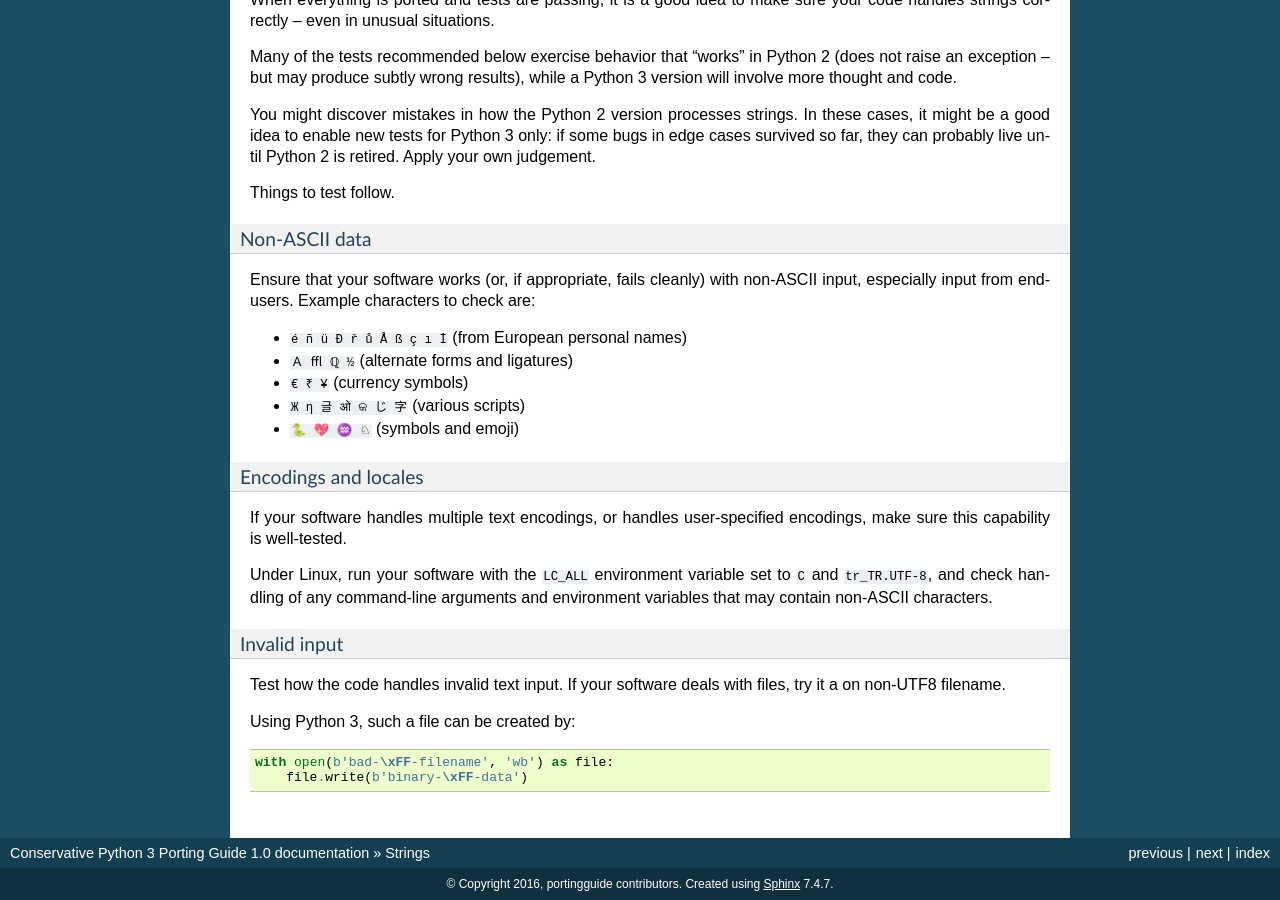
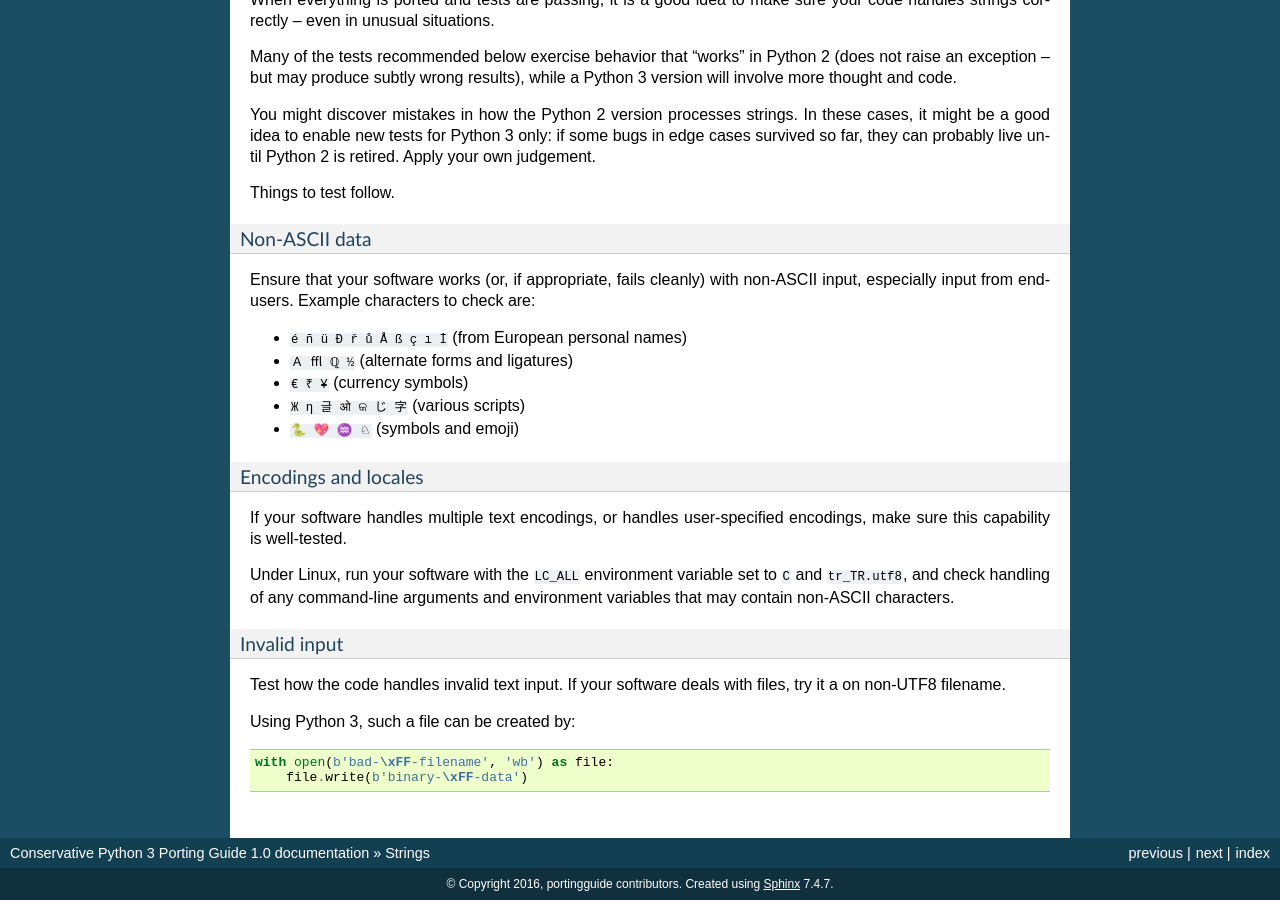
Before and after one commit to fedora-python/portingguide, a Sphinx documentation site: the page built from source/strings.rst, in a window 1280 px wide and 900 px high, scrolled down 3668 px. Built offline with Sphinx 7.4.7, drawn with Linux system fonts in a browser that asks for light colours.

Commit message:
Couple typos or typo-like changes

```diff
--- a/source/numbers.rst
+++ b/source/numbers.rst
@@ -27,7 +27,7 @@ In Python 2, dividing two integers resulted in an integer::
 
 This *truncating division* was inherited from C-based languages,
 but confused people who don't know those languages,
-such as those coming from Javascript or pure math.
+such as those coming from JavaScript or pure math.
 
 In Python 3, dividing two integers results in a float::
 
--- a/source/strings.rst
+++ b/source/strings.rst
@@ -300,7 +300,7 @@ If your software handles multiple text encodings, or handles user-specified
 encodings, make sure this capability is well-tested.
 
 Under Linux, run your software with the ``LC_ALL`` environment variable
-set to ``C`` and ``tr_TR.UTF-8``, and check handling of any command-line
+set to ``C`` and ``tr_TR.utf8``, and check handling of any command-line
 arguments and environment variables that may contain non-ASCII characters.
 
 
```
Also changed, not shown: other parts of source/numbers.rst (+1 -1 lines).
